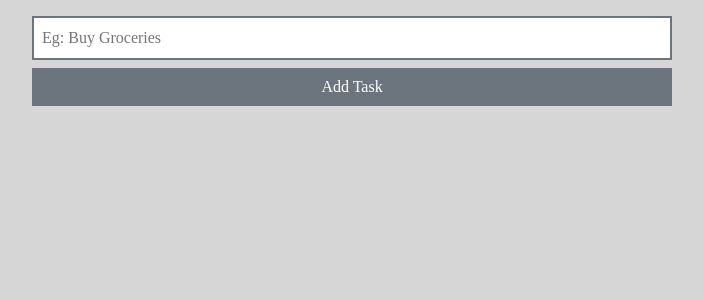
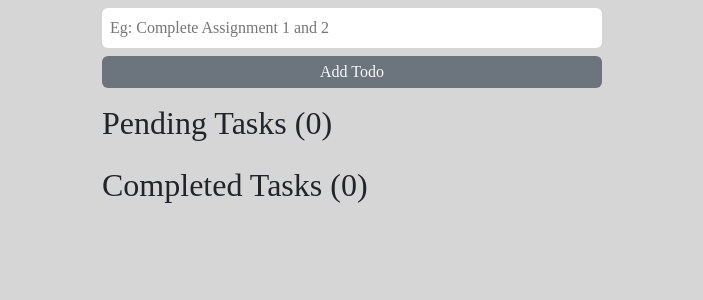
Before and after one commit to mern-trainer/Bharath-Batch, a React (Vite) app in the folder app/: page / in a window 1280 px wide. Shown: the top 300 px of the page, without its empty margins (288-991 px from the left). Built offline with nearby package versions, Linux system fonts and the light colour scheme; a web font is replaced by a local one.

Commit message:
advanced todo

```diff
--- a/app/package.json
+++ b/app/package.json
@@ -15,7 +15,8 @@
     "react-bootstrap": "^2.10.9",
     "react-dom": "^18.3.1",
     "react-icons": "^5.4.0",
-    "react-toastify": "^11.0.3"
+    "react-toastify": "^11.0.3",
+    "uuid": "^11.1.0"
   },
   "devDependencies": {
     "@eslint/js": "^9.11.1",
--- a/app/src/App.jsx
+++ b/app/src/App.jsx
@@ -2,6 +2,7 @@
 // Hooks -> Hooks are functions that let you use state and other React features
 // without writing a class
 
+import AdvancedTodo from "./Pages/AdvancedTodo"
 import ParentComponent from "./Pages/ParentComponent"
 import StateHook from "./Pages/StateHook"
 import TodoList from "./Pages/TodoList"
@@ -10,7 +11,8 @@ import TodoList from "./Pages/TodoList"
 
 const App = () => {
     // return <ParentComponent />
-    return <TodoList />
+    // return <TodoList />
+    return <AdvancedTodo />
 }
 
 export default App
--- /dev/null
+++ b/app/src/Components/DisplayTask.jsx
@@ -0,0 +1,45 @@
+import { toast } from "react-toastify"
+
+const DisplayTask = ({ taskList, type, setTaskList }) => {
+
+    const handleCompleted = id => {
+        const res = taskList.map(item => {
+            if (item.id == id) {
+                if (item.status == "Pending") {
+                    item.status = "Completed"
+                } else {
+                    item.status = "Pending"
+                }
+            }
+            return item
+        })
+        setTaskList(res)
+        return toast.success("Task status changed successfully")
+    }
+
+    const handleDelete = id => {
+        const res = taskList.filter(item => item.id != id)
+        setTaskList(res)
+        return toast.success("Task deleted successfully")
+    }
+
+    return <div className="mt-3 d-flex flex-column gap-2" style={{ width: "100%", maxWidth: "500px" }}>
+        <h2>{type} Tasks ({ taskList.filter(item => item.status == type).length })</h2>
+        {
+            taskList.filter(item => item.status == type).map((todo) => {
+                return <div key={todo.id} className="bg-light p-2 d-flex justify-content-between align-items-center">
+                    <div>
+                        <div>Task: {todo.title}</div>
+                        <div>Status: {todo.status}</div>
+                    </div>
+                    <div className="d-flex gap-1 flex-column">
+                        <button className="btn btn-sm btn-danger" onClick={() => handleDelete(todo.id)}>Delete</button>
+                        <button className="btn btn-sm btn-primary" onClick={() => handleCompleted(todo.id)}>{type}</button>
+                    </div>
+                </div>
+            })
+        }
+    </div>
+}
+
+export default DisplayTask
--- /dev/null
+++ b/app/src/Pages/AdvancedTodo.jsx
@@ -0,0 +1,43 @@
+import { useState } from "react"
+import { v4 as uuidv4 } from "uuid"
+import DisplayTask from "../Components/DisplayTask"
+import { toast } from "react-toastify"
+
+const AdvancedTodo = () => {
+
+    const [task, setTask] = useState("")
+    const [taskList, setTaskList] = useState([])
+
+    const handleSubmit = (e) => {
+        e.preventDefault()
+        if (task.trim() == "") {
+            return toast.error("Task cannot be empty")
+        }
+        const index = taskList.findIndex(item => item.title.toLowerCase() == task.toLowerCase())
+        if (index > -1) {
+            return toast.error("Task already exists")
+        }
+        const dateTime = new Date().toISOString()
+        const taskObj = {
+            id: uuidv4(),
+            title: task,
+            status: "Pending",
+            createdAt: dateTime,
+            updatedAt: dateTime
+        }
+        setTaskList([taskObj, ...taskList])
+        setTask("")
+        return toast.success("Task added successfully")
+    }
+
+    return <div className="px-2 mt-2 d-flex flex-column align-items-center">
+        <form onSubmit={handleSubmit} style={{ width: "100%", maxWidth: "500px" }}>
+            <input onChange={e => setTask(e.target.value)} value={task} type="text" placeholder="Eg: Complete Assignment 1 and 2" className="p-2 rounded w-100 border border-0" style={{ outline: 0 }} />
+            <button className="mt-2 bg-secondary w-100 p-1 border border-0 rounded text-light">Add Todo</button>
+        </form>
+        <DisplayTask setTaskList={setTaskList} taskList={taskList} type={"Pending"} />
+        <DisplayTask setTaskList={setTaskList} taskList={taskList} type={"Completed"} />
+    </div>
+}
+
+export default AdvancedTodo
```
Also changed, not shown: 1 other file (tests, documents, lock files or other folders).
